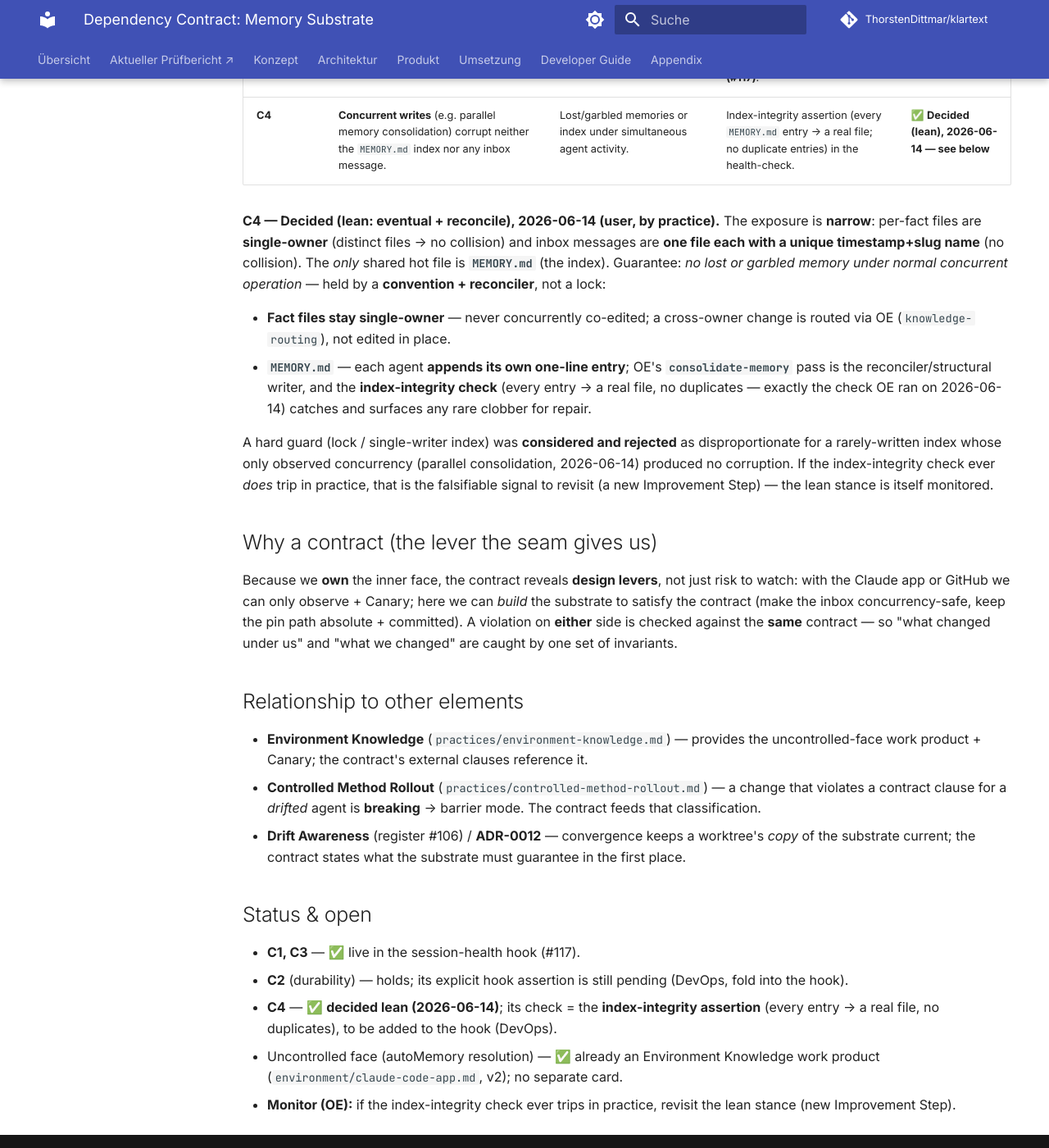
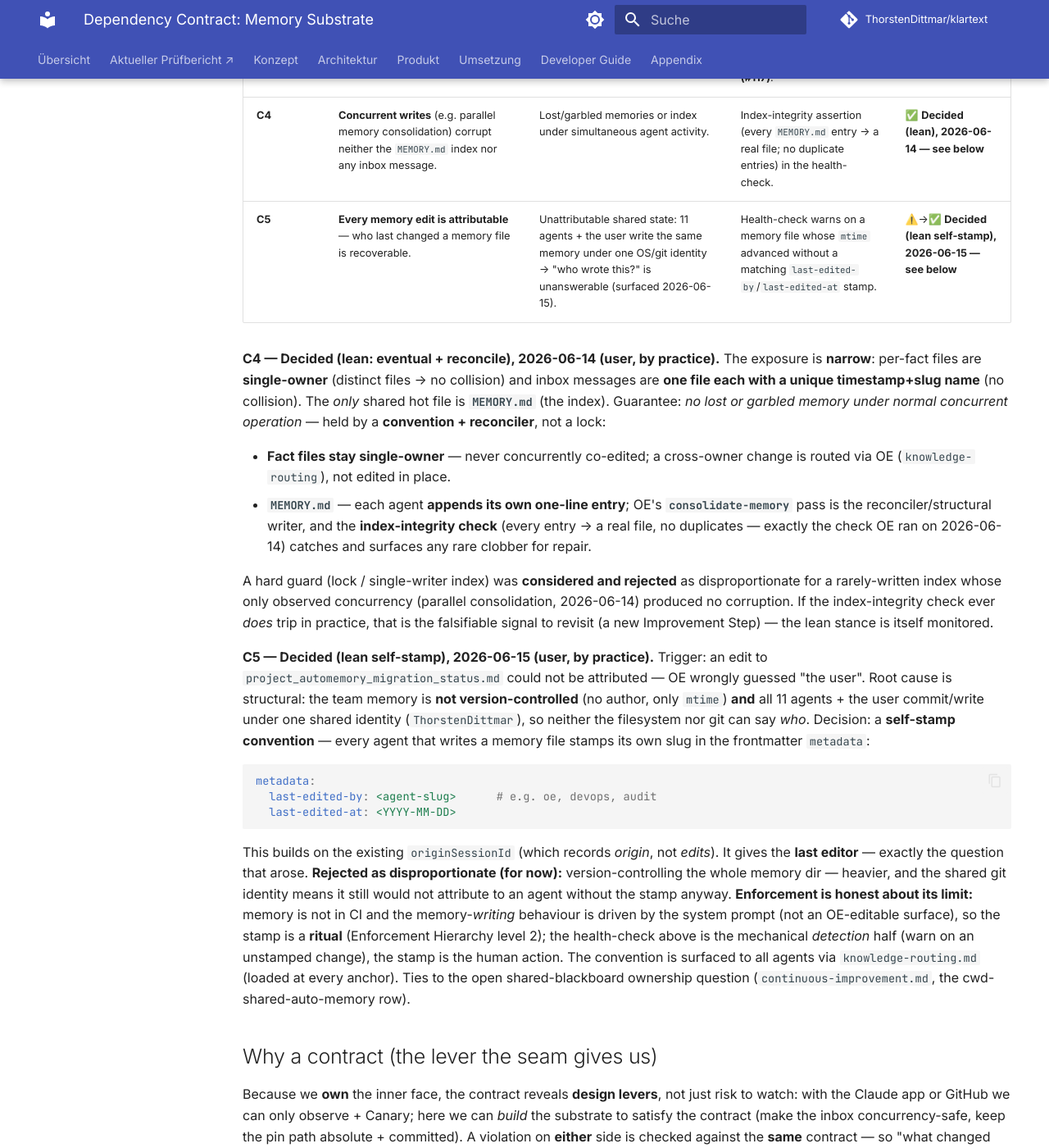
Before and after one commit to ThorstenDittmar/klartext, an MkDocs documentation site: the page built from docs/superpowers/improvement/contracts/memory-substrate.md, in a window 1280 px wide and 1400 px high, scrolled down 1385 px. Shown: the whole window at 82% size. Built offline with MkDocs 1.6.1 and Material for MkDocs 9.7.7, drawn with Linux system fonts in a browser that asks for light colours; comment, search, counter and statistics services are not loaded.

Commit message:
docs(method): C5 memory-substrate provenance — self-stamp convention (lean)
Improvement Step from the 2026-06-15 attribution gap: an edit to a memory file
could not be attributed (OE wrongly guessed "the user"). Root cause verified:
team memory is not version-controlled (only mtime) and all 11 agents + the user
write/commit under one identity (ThorstenDittmar) — no built-in provenance.

Decision (user, by practice): lean self-stamp. Every agent stamps last-edited-by
+ last-edited-at in memory frontmatter. Recorded as Contract clause C5
(memory-substrate.md) and surfaced to all agents in knowledge-routing.md (loaded
at every anchor). Versioning the memory dir rejected as disproportionate.
Enforcement honest: ritual (memory not in CI; writing behaviour is system-driven)
+ detection-only health-check (DevOps). Registered; method.md C1-C4 -> C1-C5.

Additive -> rolling (no barrier); first real dogfood of the classification gate.

Co-Authored-By: Claude Opus 4.8 (1M context) <noreply@anthropic.com>

````diff
--- a/docs/superpowers/improvement/contracts/memory-substrate.md
+++ b/docs/superpowers/improvement/contracts/memory-substrate.md
@@ -36,6 +36,7 @@ check).
 | **C2** | The substrate is **durable across sessions and session-types** (terminal *and* app). | Knowledge meant to outlive a session is lost on restart/clear → False-Persistence class. | Health-check asserts the dir exists + is writable from this session type. | ✅ |
 | **C3** | The inbox is **readable/writable by every session at a git-worktree-independent path**. | Cross-agent messages land where the recipient cannot see them (the #108 / mis-address class). | Health-check asserts `inbox.sh` base resolves outside the worktree and is reachable — **live in the session-health hook (#117)**. | ✅ |
 | **C4** | **Concurrent writes** (e.g. parallel memory consolidation) corrupt neither the `MEMORY.md` index nor any inbox message. | Lost/garbled memories or index under simultaneous agent activity. | Index-integrity assertion (every `MEMORY.md` entry → a real file; no duplicate entries) in the health-check. | ✅ **Decided (lean), 2026-06-14 — see below** |
+| **C5** | **Every memory edit is attributable** — who last changed a memory file is recoverable. | Unattributable shared state: 11 agents + the user write the same memory under one OS/git identity → "who wrote this?" is unanswerable (surfaced 2026-06-15). | Health-check warns on a memory file whose `mtime` advanced without a matching `last-edited-by`/`last-edited-at` stamp. | ⚠️→✅ **Decided (lean self-stamp), 2026-06-15 — see below** |
 
 **C4 — Decided (lean: eventual + reconcile), 2026-06-14 (user, by practice).** The exposure is **narrow**:
 per-fact files are **single-owner** (distinct files → no collision) and inbox messages are **one file each
@@ -53,6 +54,29 @@ A hard guard (lock / single-writer index) was **considered and rejected** as dis
 rarely-written index whose only observed concurrency (parallel consolidation, 2026-06-14) produced no
 corruption. If the index-integrity check ever *does* trip in practice, that is the falsifiable signal to
 revisit (a new Improvement Step) — the lean stance is itself monitored.
+
+**C5 — Decided (lean self-stamp), 2026-06-15 (user, by practice).** Trigger: an edit to
+`project_automemory_migration_status.md` could not be attributed — OE wrongly guessed "the user". Root
+cause is structural: the team memory is **not version-controlled** (no author, only `mtime`) **and** all 11
+agents + the user commit/write under one shared identity (`ThorstenDittmar`), so neither the filesystem nor
+git can say *who*. Decision: a **self-stamp convention** — every agent that writes a memory file stamps its
+own slug in the frontmatter `metadata`:
+
+```yaml
+metadata:
+  last-edited-by: <agent-slug>      # e.g. oe, devops, audit
+  last-edited-at: <YYYY-MM-DD>
+```
+
+This builds on the existing `originSessionId` (which records *origin*, not *edits*). It gives the **last
+editor** — exactly the question that arose. **Rejected as disproportionate (for now):** version-controlling
+the whole memory dir — heavier, and the shared git identity means it still would not attribute to an agent
+without the stamp anyway. **Enforcement is honest about its limit:** memory is not in CI and the
+memory-*writing* behaviour is driven by the system prompt (not an OE-editable surface), so the stamp is a
+**ritual** (Enforcement Hierarchy level 2); the health-check above is the mechanical *detection* half
+(warn on an unstamped change), the stamp is the human action. The convention is surfaced to all agents via
+`knowledge-routing.md` (loaded at every anchor). Ties to the open shared-blackboard ownership question
+(`continuous-improvement.md`, the cwd-shared-auto-memory row).
 
 ## Why a contract (the lever the seam gives us)
 
````
Also changed, not shown: docs/superpowers/improvement/continuous-improvement.md (+1 -0 lines), docs/superpowers/improvement/method.md (+2 -2 lines), docs/superpowers/skills/knowledge-routing.md (+16 -0 lines).
